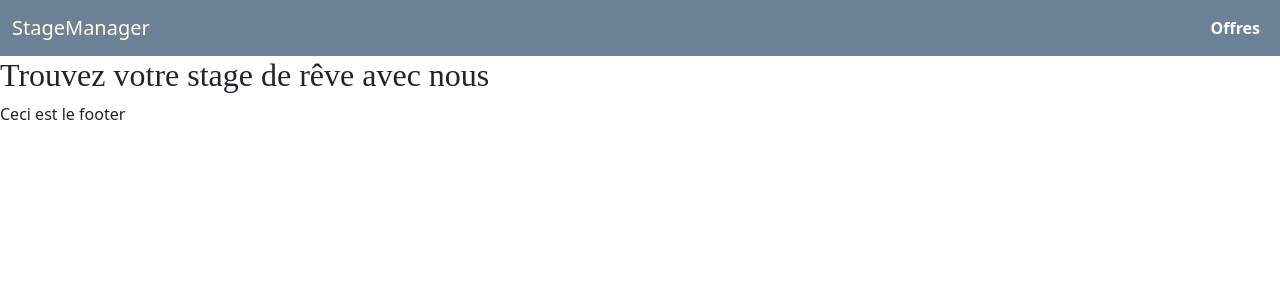
After one commit to Iry77/stagemanager, a Django app: page / in a window 1280 px wide. The commit adds this page. Shown: the top 300 px of the page. Run offline with Django 5.2, Linux system fonts and the light colour scheme; some libraries are stand-ins or nearby versions; some web fonts are replaced.

Commit message:
Ajout de la page d'accueil

```diff
--- a/stagemanager/applistagemanager/static/applistagemanager/css/styles.css
+++ b/stagemanager/applistagemanager/static/applistagemanager/css/styles.css
@@ -1 +1,9 @@
+/* Import des fichiers des autres components/pages */
 @import url('components/navbar.css');
+
+ /* Import des fonts */
+ @import url('https://fonts.cdnfonts.com/css/general-sans');
+
+h2{
+    font-family : 'General Sans', bolder;
+}
--- /dev/null
+++ b/stagemanager/applistagemanager/templates/applistagemanager/accueil.html
@@ -0,0 +1,11 @@
+{% extends 'applistagemanager/base.html' %}
+
+{% block title %}
+Stage Manager
+{% endblock %}
+
+{% block main %}
+<h2>
+    Trouvez votre stage de rêve avec nous
+</h2>
+{% endblock %}
--- a/stagemanager/applistagemanager/templates/applistagemanager/base.html
+++ b/stagemanager/applistagemanager/templates/applistagemanager/base.html
@@ -8,6 +8,7 @@
         <link href="https://cdn.jsdelivr.net/npm/bootstrap@5.0.2/dist/css/bootstrap.min.css" rel="stylesheet" integrity="sha384-EVSTQN3/azprG1Anm3QDgpJLIm9Nao0Yz1ztcQTwFspd3yD65VohhpuuCOmLASjC" crossorigin="anonymous">
         <link rel="stylesheet" href="https://cdn.jsdelivr.net/npm/bootstrap-icons@1.3.0/font/bootstrap-icons.css">
         <link rel="stylesheet" href="{% static 'applistagemanager/css/styles.css' %}">
+        <link href="https://fonts.cdnfonts.com/css/general-sans" rel="stylesheet">
     </head>
     <body class="Site">
         <header>
--- a/stagemanager/applistagemanager/views.py
+++ b/stagemanager/applistagemanager/views.py
@@ -2,6 +2,14 @@ from django.shortcuts import render
 from applistagemanager.models import OffreStage, Candidature
 
 # Create your views here.
+
+def Accueil (request):
+    return render(
+        request,
+        'applistagemanager/accueil.html',
+    )
+
+# Méthode pour la liste des offres
 def Offres (request):
     lesOffres = OffreStage.objects.all()
 
--- a/stagemanager/stagemanager/urls.py
+++ b/stagemanager/stagemanager/urls.py
@@ -21,5 +21,6 @@ from applistagemanager import views
 
 urlpatterns = [
     path('admin/', admin.site.urls),
+    path('', views.Accueil),
     path('offres/', views.Offres),
 ]
```
